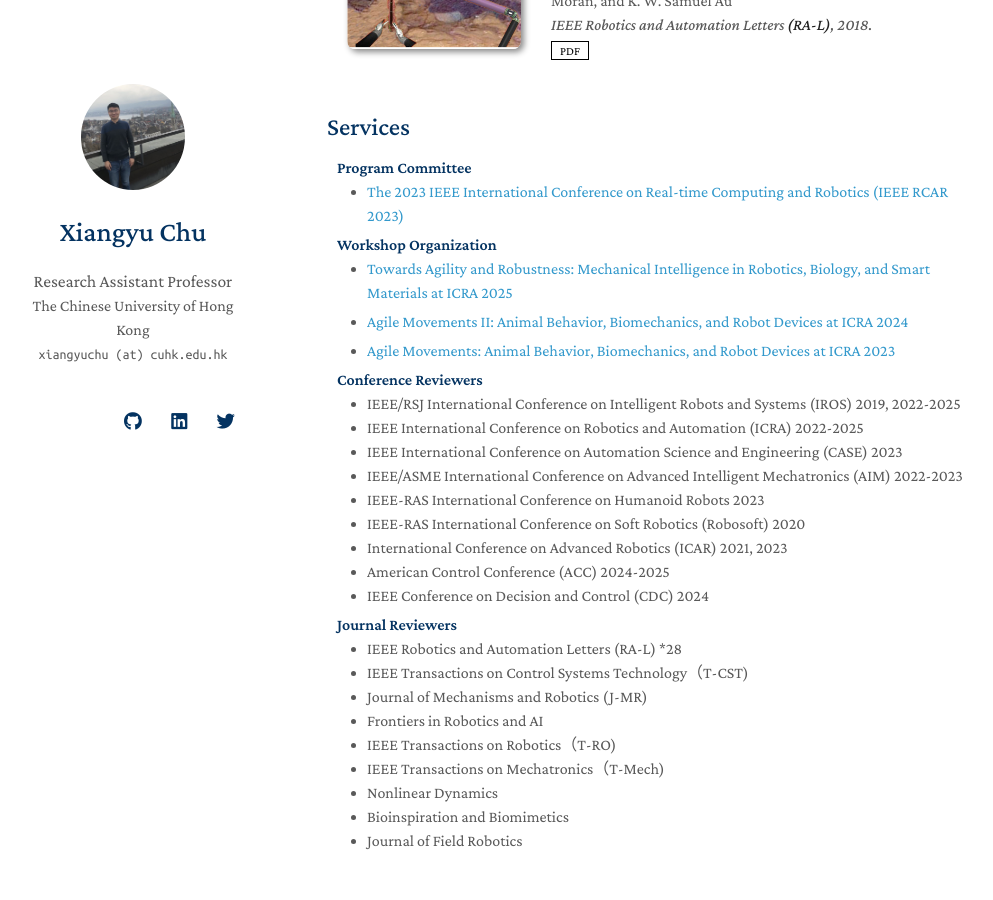
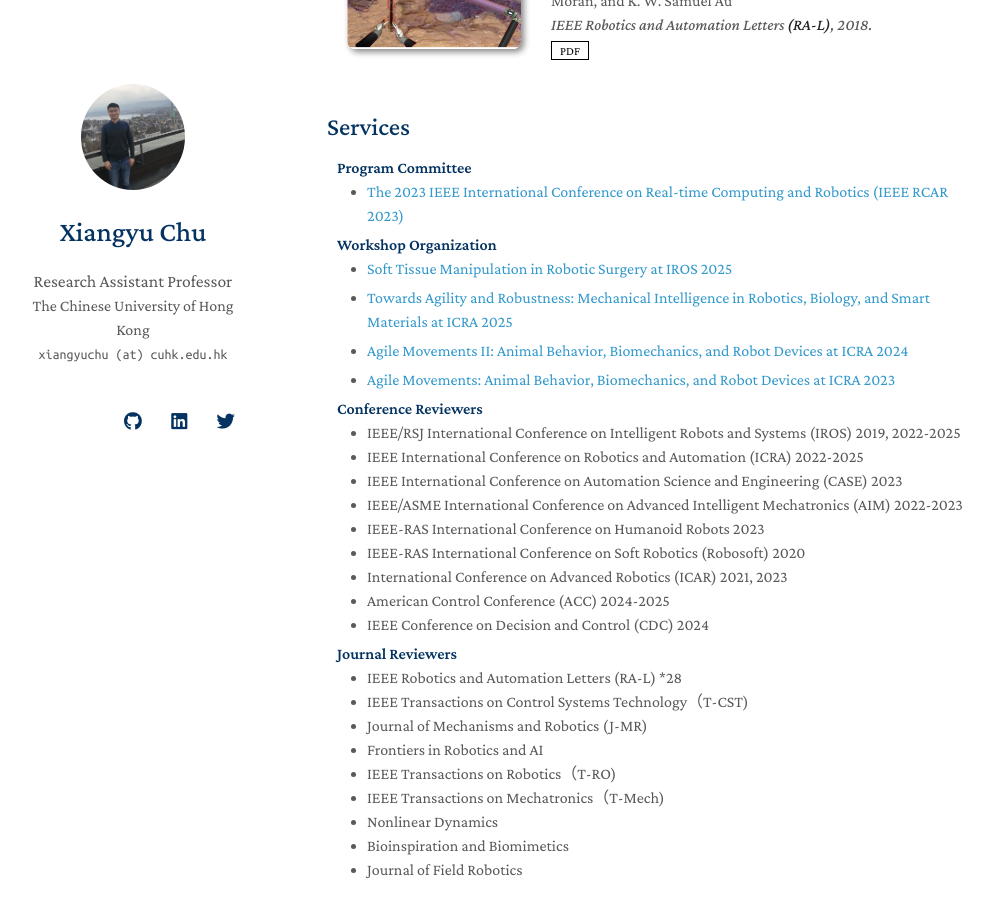
Before and after one commit to xiangyuchu03/xiangyuchu03.github.io, a Jekyll site: the page built from index.md, in a window 1280 px wide and 900 px high, scrolled down 3415 px. Shown: the whole window, without its empty margins (143-1136 px from the left). Built offline with Jekyll 4.4.1, drawn with Linux system fonts in a browser that asks for light colours; nearby versions of some CDN libraries; a style sheet for code colours, icons or effects is not loaded; our own code applies the rules of GitHub Pages for plain Markdown files.

Commit message:
Update services.md

```diff
--- a/_includes/services.md
+++ b/_includes/services.md
@@ -8,6 +8,9 @@
 
 <h4 style="margin:0 10px 0;">Workshop Organization</h4>
 
+<ul style="margin:0 0 5px;">
+  <li><a href="https://sites.google.com/view/iros25-softtissuemanipulation/"><autocolor></autocolor>Soft Tissue Manipulation in Robotic Surgery at IROS 2025</a></li>
+</ul>
 <ul style="margin:0 0 5px;">
   <li><a href="https://sites.google.com/view/mechanicalintelligence-icra25/"><autocolor></autocolor>Towards Agility and Robustness: Mechanical Intelligence in Robotics, Biology, and Smart Materials at ICRA 2025</a></li>
 </ul>
```
